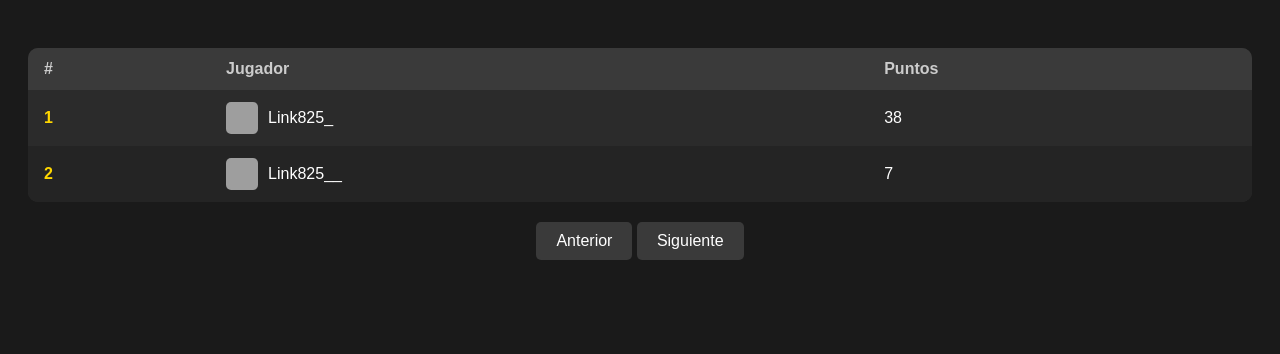
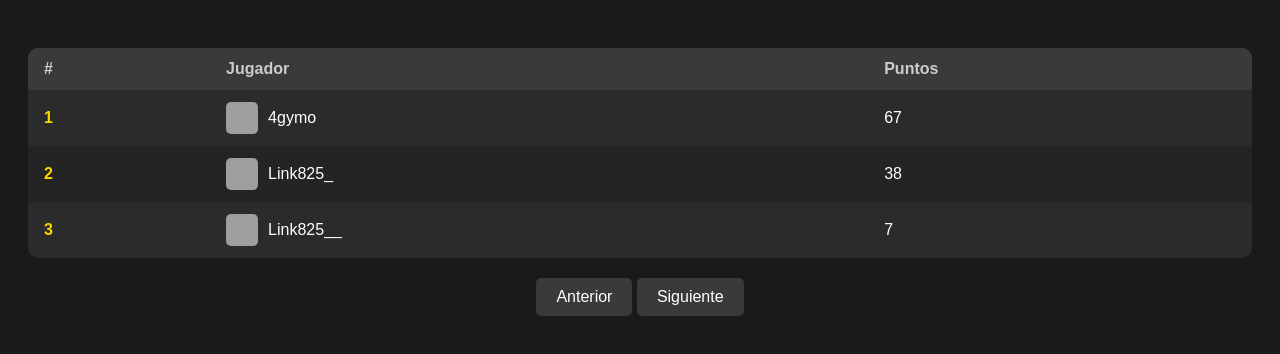
Before and after one commit to konozca-david-vilar/leaderboard, a plain HTML site: page index.html in a window 1280 px wide. Drawn offline with Linux system fonts and the light colour scheme; grey boxes are pictures that could not be loaded.

Commit message:
Actualización automática del leaderboard

```diff
--- a/index.html
+++ b/index.html
@@ -27,11 +27,16 @@
 <tbody>
   <tr class='row'>
     <td class='rank'>1</td>
+    <td class='player-info'><img class='avatar' src='https://crafatar.com/avatars/a3a49fea-23f2-407c-b31d-d3e63cabbc99' width='32' height='32'> 4gymo</td>
+    <td>67</td>
+  </tr>
+  <tr class='row'>
+    <td class='rank'>2</td>
     <td class='player-info'><img class='avatar' src='https://crafatar.com/avatars/a3a49fea-23f2-407c-b31d-d3e63cabbc96' width='32' height='32'> Link825_</td>
     <td>38</td>
   </tr>
   <tr class='row'>
-    <td class='rank'>2</td>
+    <td class='rank'>3</td>
     <td class='player-info'><img class='avatar' src='https://crafatar.com/avatars/a3a49fea-23f2-407c-b31d-d3e63cabbc97' width='32' height='32'> Link825__</td>
     <td>7</td>
   </tr>
```
